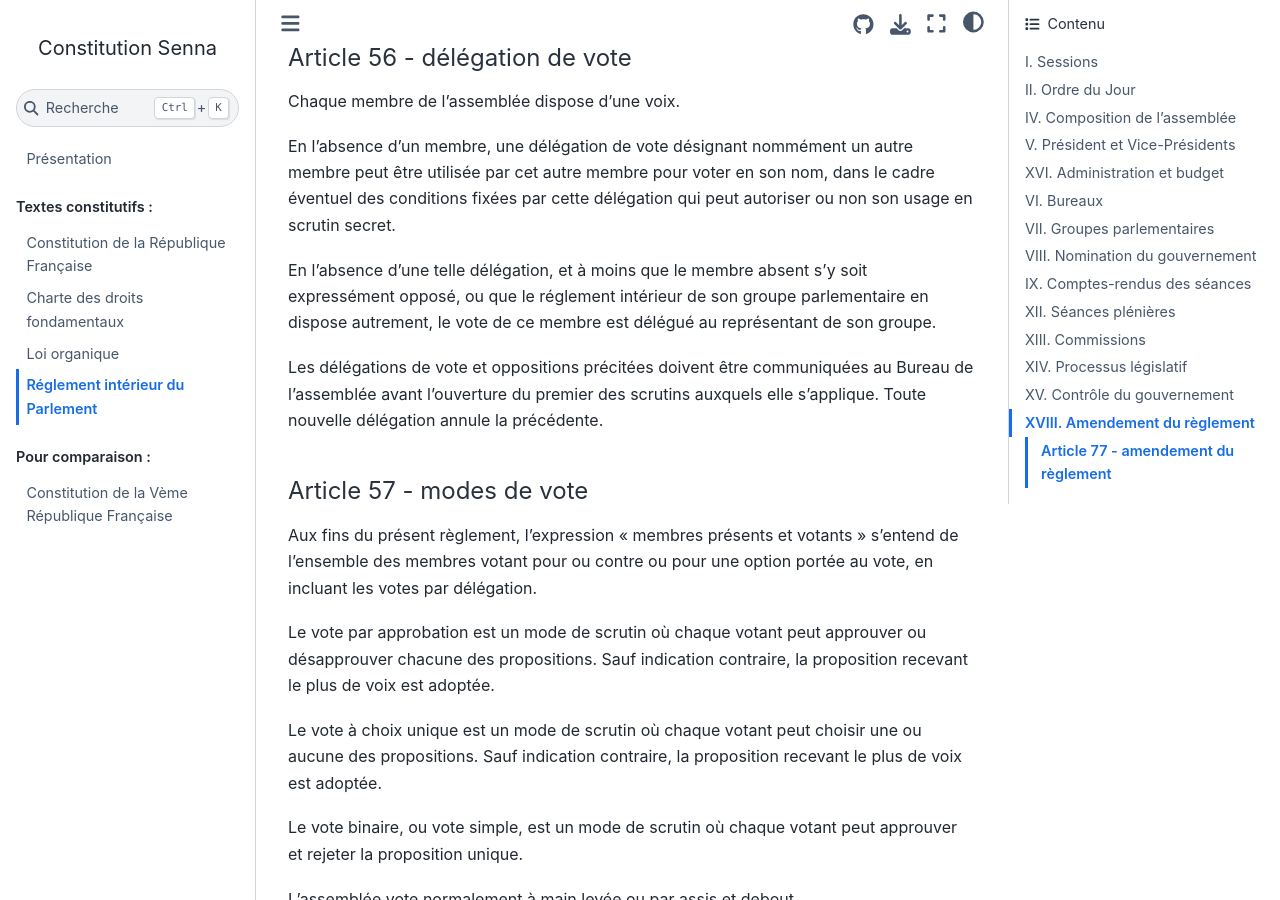
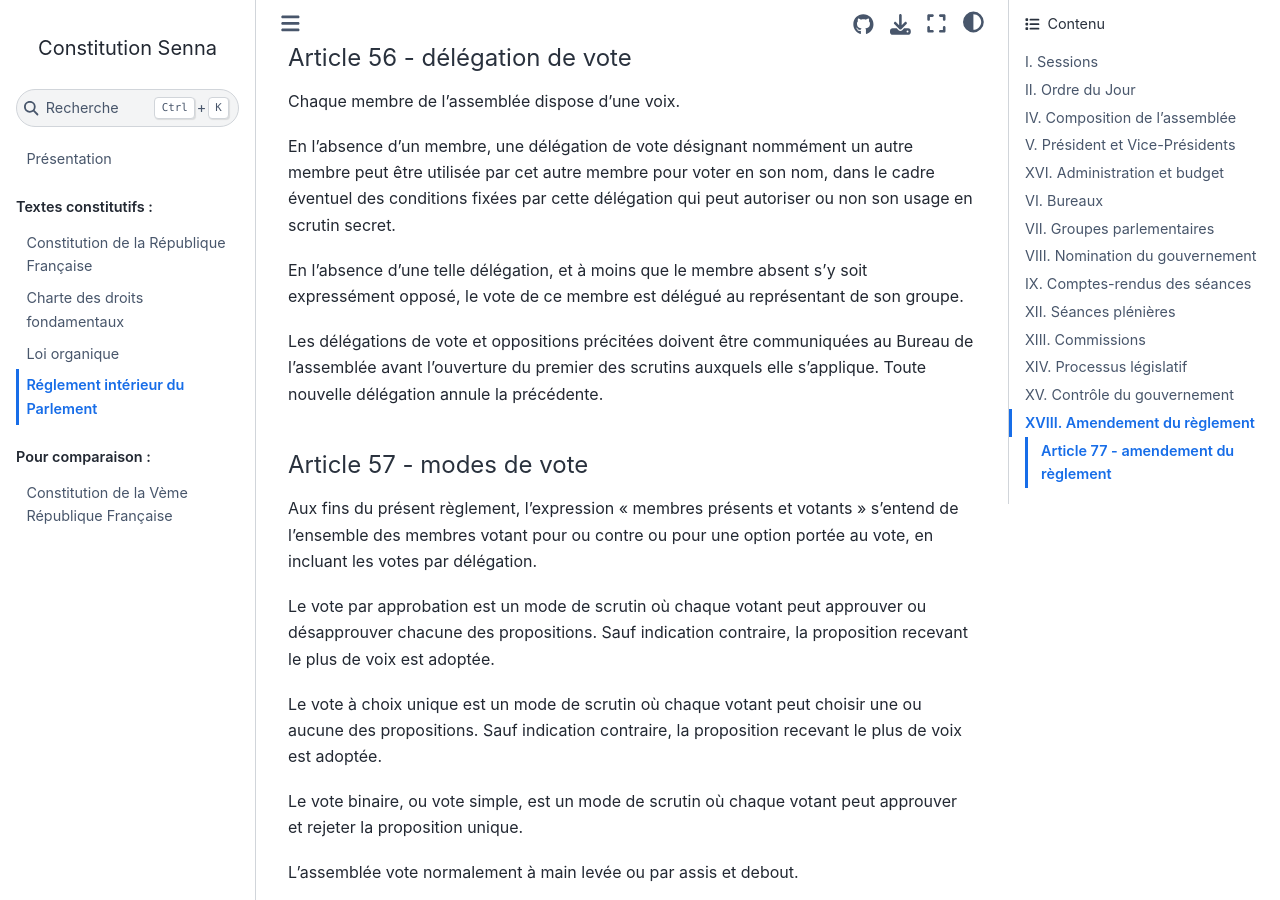
Before and after one commit to Gouvernathor/senna, a Sphinx documentation site: the page built from source/reglement_interieur.rst, in a window 1280 px wide and 900 px high, scrolled down 19651 px. Built offline with Sphinx 7.4.7 and the Sphinx Book theme 1.1.4, drawn with Linux system fonts in a browser that asks for light colours.

Commit message:
Pas de reconnaissance de réglement intérieur de groupes
les parlementaires peuvent très bien le faire tous en bloc au moment de constituer le groupe, si ils le font pas et que leur groupe les filoute c'est leur problème

```diff
--- a/source/reglement_interieur.rst
+++ b/source/reglement_interieur.rst
@@ -557,7 +557,7 @@
 
 En l'absence d'un membre, une délégation de vote désignant nommément un autre membre peut être utilisée par cet autre membre pour voter en son nom, dans le cadre éventuel des conditions fixées par cette délégation qui peut autoriser ou non son usage en scrutin secret.
 
-En l'absence d'une telle délégation, et à moins que le membre absent s'y soit expressément opposé, ou que le réglement intérieur de son groupe parlementaire en dispose autrement, le vote de ce membre est délégué au représentant de son groupe.
+En l'absence d'une telle délégation, et à moins que le membre absent s'y soit expressément opposé, le vote de ce membre est délégué au représentant de son groupe.
 
 Les délégations de vote et oppositions précitées doivent être communiquées au Bureau de l'assemblée avant l'ouverture du premier des scrutins auxquels elle s'applique. Toute nouvelle délégation annule la précédente.
 
```
